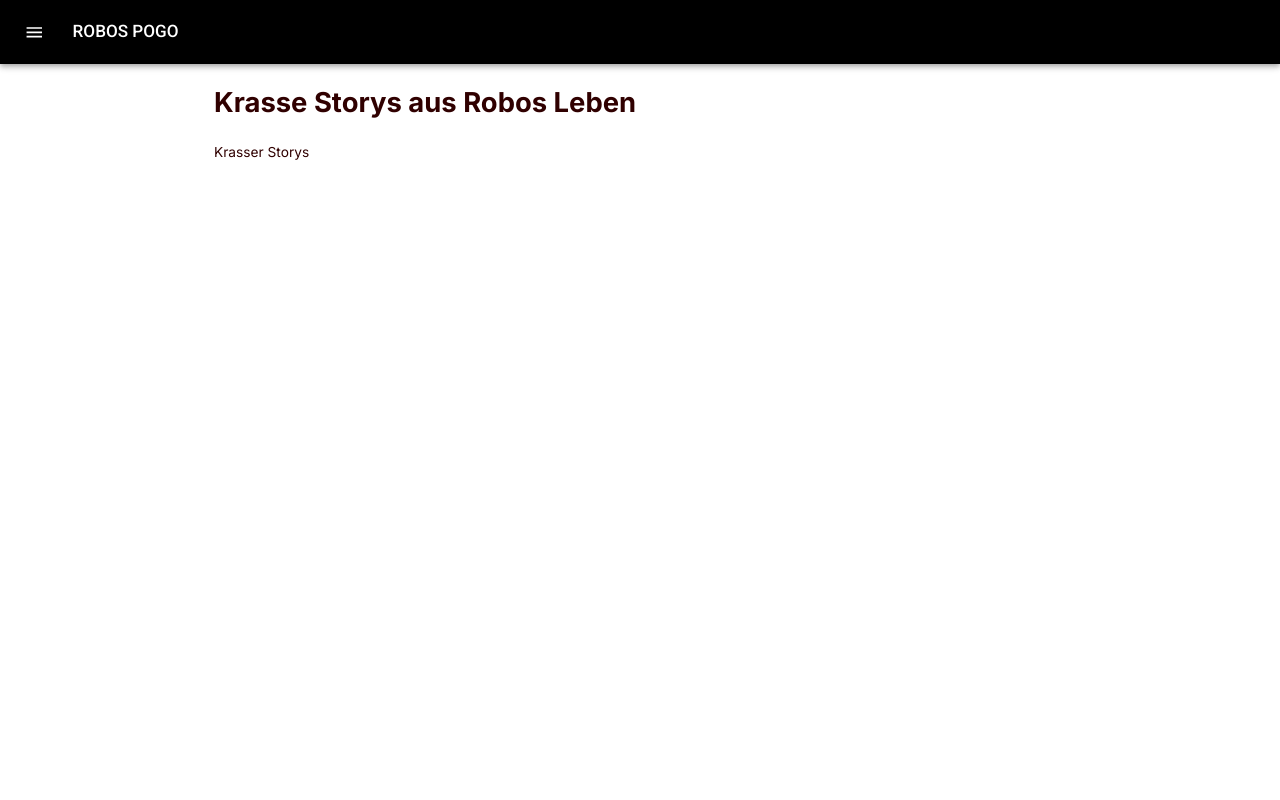
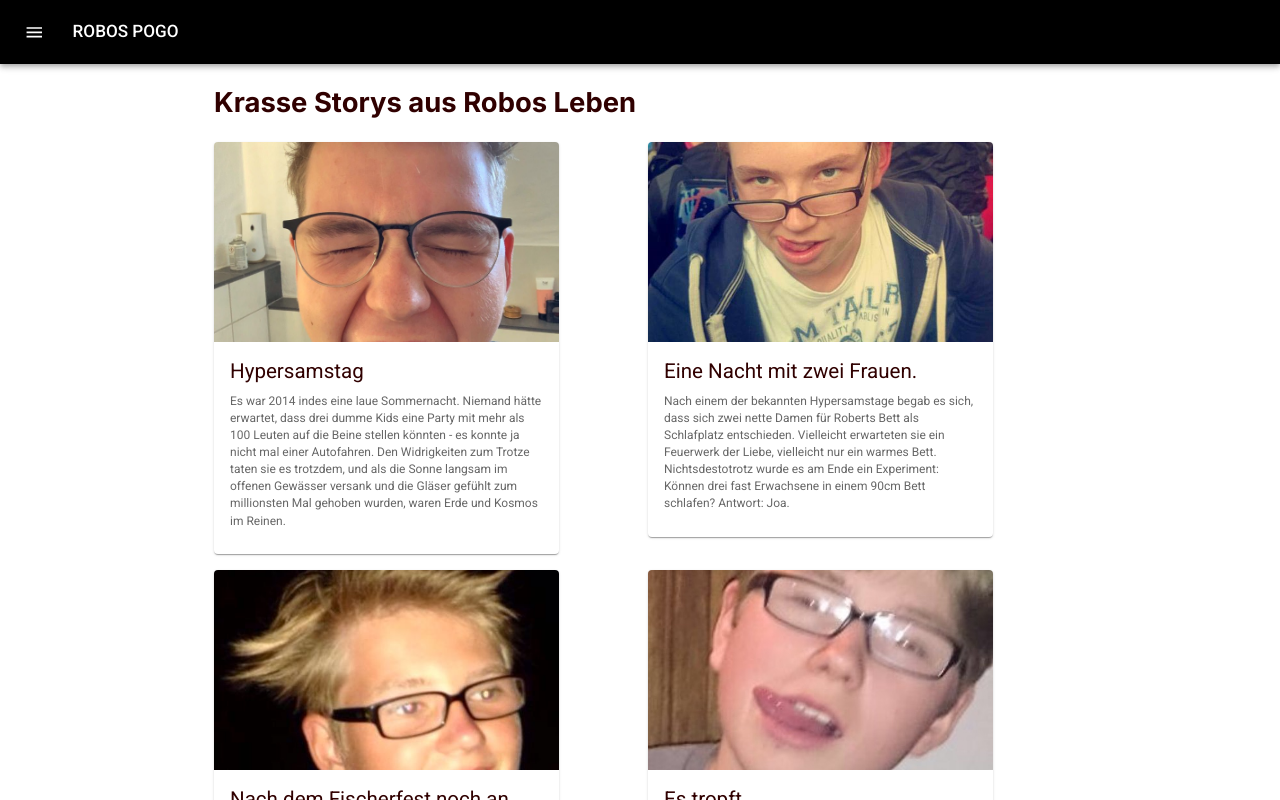
Before and after one commit to Pi-Zmn/tainer, a Next.js app in the folder tainer-frontend/: page /Storytime in a window 1280 px wide. Shown: the top 800 px of the page. Built offline with nearby package versions, Linux system fonts and the light colour scheme.

Commit message:
adds story cards for story time page

```diff
--- /dev/null
+++ b/tainer-frontend/public/staticFiles/stories.js
@@ -0,0 +1,6 @@
+export const stories = [
+    {title: 'Hypersamstag', imgSrc:'/images/robo/robo-closed-eyes.jpeg', textContent: 'Es war 2014 indes eine laue Sommernacht. Niemand hätte erwartet, dass drei dumme Kids eine Party mit mehr als 100 Leuten auf die Beine stellen könnten - es konnte ja nicht mal einer Autofahren. Den Widrigkeiten zum Trotze taten sie es trotzdem, und als die Sonne langsam im offenen Gewässer versank und die Gläser gefühlt zum millionsten Mal gehoben wurden, waren Erde und Kosmos im Reinen.'},
+    {title: 'Eine Nacht mit zwei Frauen.', imgSrc: '/images/robo/robo-cap.jpeg', textContent: 'Nach einem der bekannten Hypersamstage begab es sich, dass sich zwei nette Damen für Roberts Bett als Schlafplatz entschieden. Vielleicht erwarteten sie ein Feuerwerk der Liebe, vielleicht nur ein warmes Bett. Nichtsdestotrotz wurde es am Ende ein Experiment: Können drei fast Erwachsene in einem 90cm Bett schlafen? Antwort: Joa.'},
+    {title: 'Nach dem Fischerfest noch an den See.', imgSrc:'/images/robo/robo-sindy.jpeg', textContent: 'Nach einer Nacht, in der der Wodka-Cola so gut schmeckte wie noch nie und man sich den Sternen so nah fühlte, wehte das Haar des Bünnings im Wind. Zu dieser Zeit entschieden zwei junge Männer aus Groß-Rohrheim, ihren Morgen am See zu verbringen. Geschwächt von des Barkeepers Wodka-E und schon müden Fußes, schafften sie es am Ende doch und konnten den Sonnenuntergang am See genießen.'},
+    {title: 'Es tropft.', imgSrc:'/images/robo/robo-tung.jpeg', textContent: 'Wie schon tausend andere Male saßen die Jungs aus Groß-Rohrheim in ihrer eigenen Blechhütte. Man könnte sagen, es war ihr Tempel, in dem es weder Tageszeiten noch Regeln gab. So begab es sich eines Abends, dass Simon Rotenstein vorbeikam. Normalerweise immer eine gern gesehene Überraschung – doch nicht an diesem Abend. Durchsetzt von Rauschgift und voll wie eine Haubitze schwelgte er in Wahnvorstellungen, die in einem lauten "es tropft" ihren Ausdruck fanden. Er redete von dem gerade aufgemachten Bembel, dessen Kondenswasser sein Bein berührte Verunsichert und verwirrt ließen wir sein Gebrabbel passieren und warteten, bis er wieder in der dunklen Nacht verschwand.'},
+]
--- a/tainer-frontend/src/app/Storytime/page.tsx
+++ b/tainer-frontend/src/app/Storytime/page.tsx
@@ -1,8 +1,20 @@
-export default function StoryTime() {
+import {Grid} from "@mui/material";
+import StoryCard from "@/components/StoryCard/StoryCard";
+import {stories} from "../../../public/staticFiles/stories";
+
+export default function StoryTime () {
     return (
         <div>
             <h1>Krasse Storys aus Robos Leben</h1>
-            <p>Krasser Storys</p>
+            <Grid container spacing={2}>
+                {stories.map((story, index) => {
+                    return (
+                        <Grid item xs={12} sm={6} key={`story-${index}`}>
+                            <StoryCard title={story.title} textContent={story.textContent} imgSrc={story.imgSrc}/>
+                        </Grid>
+                    )
+                })}
+            </Grid>
         </div>
     )
 }
--- /dev/null
+++ b/tainer-frontend/src/components/StoryCard/StoryCard.tsx
@@ -0,0 +1,28 @@
+'use client'
+
+import * as React from 'react';
+import Card from '@mui/material/Card';
+import CardContent from '@mui/material/CardContent';
+import CardMedia from '@mui/material/CardMedia';
+import Typography from '@mui/material/Typography';
+
+export default function StoryCard ({title, textContent, imgSrc}: {title: string, textContent: string, imgSrc: string}) {
+
+    return (
+        <Card sx={{ maxWidth: 345, minHeight: 350 }}>
+            <CardMedia
+                sx={{ height: 200 }}
+                image={imgSrc}
+                title="green iguana"
+            />
+            <CardContent>
+                <Typography gutterBottom variant="h5" component="div">
+                    {title}
+                </Typography>
+                <Typography variant="body2" color="text.secondary">
+                    {textContent}
+                </Typography>
+            </CardContent>
+        </Card>
+    );
+}
```
